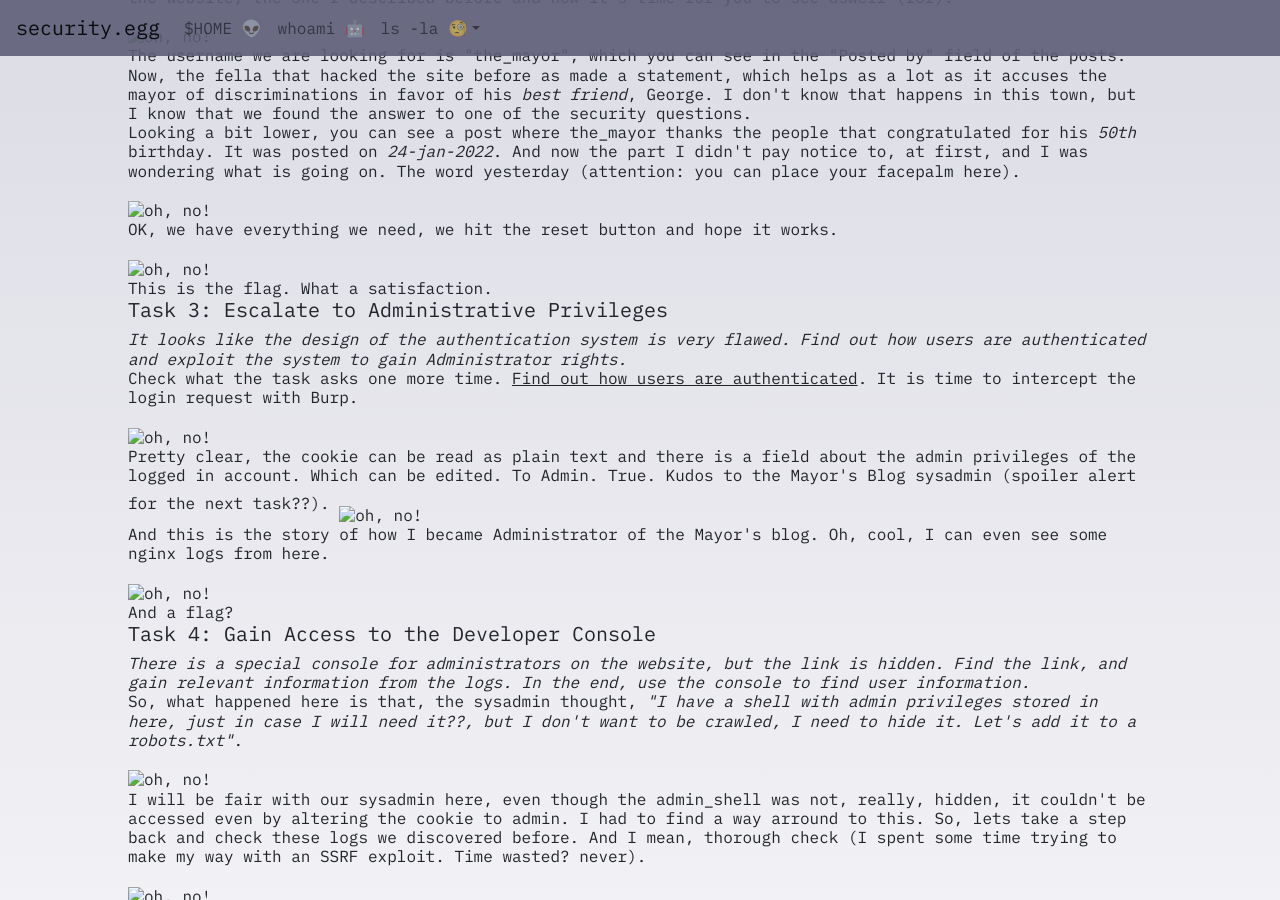
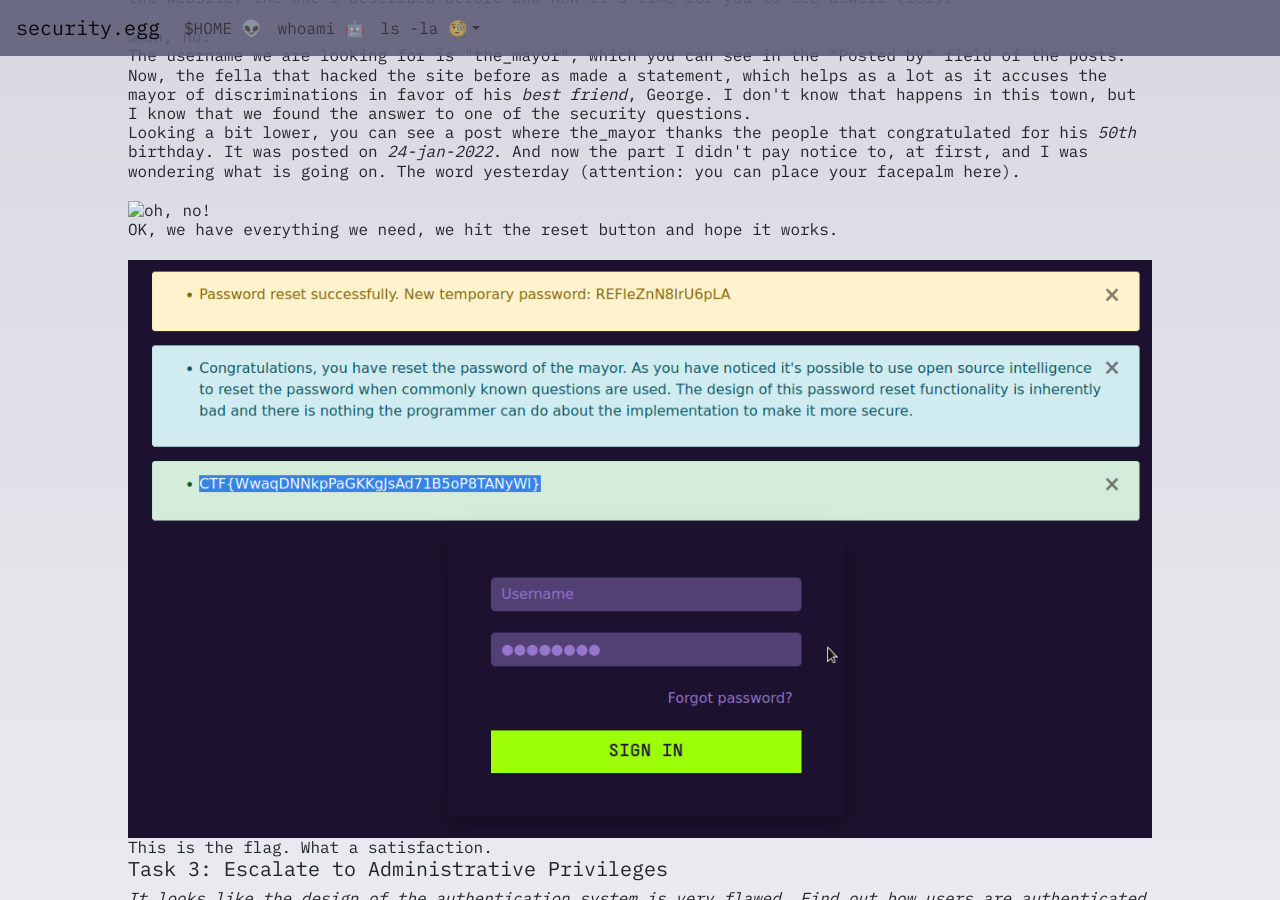
Before and after one commit to security-egg/securityegg, a Jekyll site: the page built from _posts/2022-07-28-hacky-holidays-2022.md, in a window 1280 px wide and 900 px high, scrolled down 856 px. Built offline with Jekyll 4.4.1, drawn with Linux system fonts in a browser that asks for light colours; nearby versions of some CDN libraries.

Commit message:
Update 2022-07-28-hacky-holidays-2022.md

```diff
--- a/_posts/2022-07-28-hacky-holidays-2022.md
+++ b/_posts/2022-07-28-hacky-holidays-2022.md
@@ -21,7 +21,7 @@ Long time no see and I return with a CTF write-up U+1F973. The one I'm talking a
 	Looking a bit lower, you can see a post where the_mayor thanks the people that congratulated for his <i>50th</i> birthday. It was posted on <i>24-jan-2022</i>. And now the part I didn't pay notice to, at first, and I was wondering what is going on. The word yesterday (attention: you can place your facepalm here).<br>
 	<img src="assets/images/ctfs/hacky_holidays/mayor's_blog/2_reset.png" alt="oh, no!" style="margin-top: 2%; max-width: 100%"><br>
 	OK, we have everything we need, we hit the reset button and hope it works.<br>
-	<img src="assets/images/ctfs/hacky_holidays/mayor's_blog/2_flag.png" alt="oh, no!" style="margin-top: 2%; max-width: 100%"><br>
+	<img src="/securityegg/assets/images/ctfs/hacky_holidays/mayor's_blog/2_flag.png" alt="oh, no!" style="margin-top: 2%; max-width: 100%"><br>
 	This is the flag. What a satisfaction.
 	<h5>Task 3: Escalate to Administrative Privileges</h5>
 	<i>It looks like the design of the authentication system is very flawed. Find out how users are authenticated and exploit the system to gain Administrator rights.</i><br>
```
